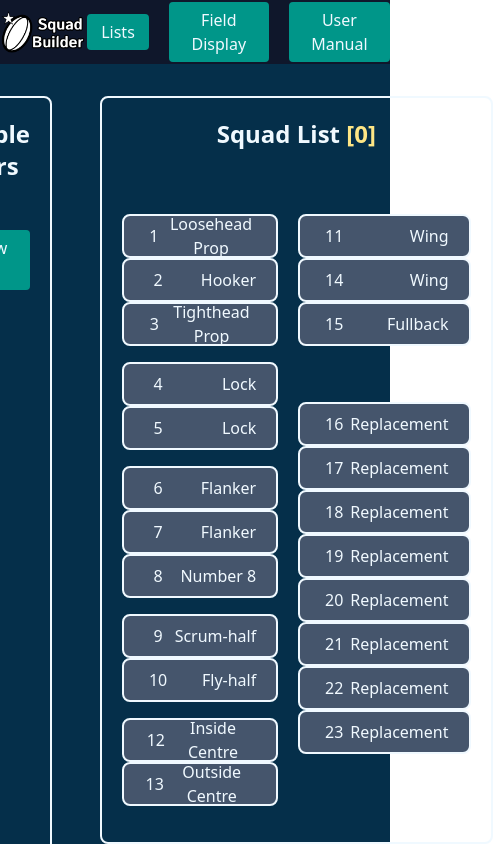
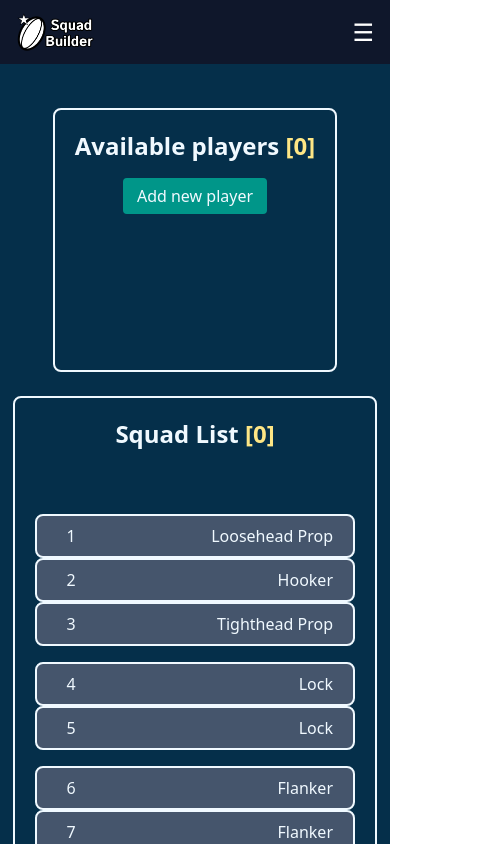
Before and after one commit to RenjiMW/team-list-v3, a React (Vite) app: page /lists in a window 390 px wide. Shown: the top 844 px of the page, 493 px wide, since content can reach past the window. Built offline with nearby package versions, Linux system fonts and the light colour scheme.

Commit message:
Adding responsivnes

```diff
--- a/src/components/Nav.jsx
+++ b/src/components/Nav.jsx
@@ -1,16 +1,22 @@
+import { useState } from "react";
 import { Link } from "react-router-dom";
 import Button from "./button-components/Button";
 import logo from "../assets/imgs/Logo1.png";
 
 function Nav() {
+  const [isOpen, setIsOpen] = useState(false);
+
   return (
-    <div className="flex justify-center items-center md:gap-10 lg:gap-120 xl:gap-150 h-16 w-full bg-slate-900">
-      <section className="flex justify-center items-center gap-5 ">
+    <nav className="flex justify-between items-center xl:justify-center xl:gap-150 h-16 w-full bg-slate-900 px-4 md:px-8">
+      {/* Logo */}
+      <section className="flex items-center">
         <Link to="/">
-          <img src={logo} alt="Logo" className="w-25" />
+          <img src={logo} alt="Logo" className="w-20" />
         </Link>
       </section>
-      <section className="flex justify-center items-center gap-5">
+
+      {/* Menu desktop */}
+      <section className="hidden xs:flex gap-5">
         <Button>
           <Link to="/lists">Lists</Link>
         </Button>
@@ -21,7 +27,32 @@ function Nav() {
           <Link to="/manual">User Manual</Link>
         </Button>
       </section>
-    </div>
+
+      {/* Hamburger (mobile only) */}
+      <div className="xs:hidden">
+        <button
+          className="text-white text-2xl"
+          onClick={() => setIsOpen(!isOpen)}
+        >
+          {isOpen ? "✖" : "☰"}
+        </button>
+      </div>
+
+      {/* Dropdown menu mobile */}
+      {isOpen && (
+        <section className="absolute top-16 right-0 w-48 bg-slate-800 flex flex-col items-start p-4 gap-3 xs:hidden rounded-b-lg shadow-lg">
+          <Button onClick={() => setIsOpen(false)}>
+            <Link to="/lists">Lists</Link>
+          </Button>
+          <Button onClick={() => setIsOpen(false)}>
+            <Link to="/field">Field Display</Link>
+          </Button>
+          <Button onClick={() => setIsOpen(false)}>
+            <Link to="/manual">User Manual</Link>
+          </Button>
+        </section>
+      )}
+    </nav>
   );
 }
 
--- a/src/components/list-components/AvailablePlayers.jsx
+++ b/src/components/list-components/AvailablePlayers.jsx
@@ -42,7 +42,7 @@ function AvailablePlayers({ addPlayer }) {
   }
 
   return (
-    <div className="w-md h-full text-center border-2 rounded-lg p-5">
+    <div className="max-w-md md:min-h-[748px] text-center border-2 rounded-lg p-5 m-3 lg:m-0">
       <h1 className="font-bold text-2xl">
         Available players{" "}
         <span className="text-amber-200">[{visiblePlayersQty}]</span>
@@ -71,7 +71,7 @@ function AvailablePlayers({ addPlayer }) {
           <ul
             ref={provided.innerRef}
             {...provided.droppableProps}
-            className="flex flex-col items-center h-152 overflow-y-auto"
+            className="flex flex-col items-center min-h-30 lg:h-full overflow-y-auto"
           >
             {visibleAvailable.map((player, index) => (
               <Draggable key={player.id} draggableId={player.id} index={index}>
--- a/src/components/list-components/SquadList.jsx
+++ b/src/components/list-components/SquadList.jsx
@@ -36,15 +36,15 @@ function SquadList() {
   /////////////////////////////////////////
   /// JSX return
   return (
-    <div className="w-2xl h-full text-center border-2 rounded-lg p-5">
+    <div className="max-w-md lg:max-w-2xl min-h-[748px] text-center border-2 rounded-lg p-5 m-3 lg:m-0">
       <h1 className="font-bold text-2xl">
         Squad List <span className="text-amber-200">[{currentSquadSize}]</span>
       </h1>
 
       <div className="my-16 "></div>
 
-      <ul className="flex justify-around gap-5">
-        <div className="w-1/2">
+      <ul className="flex flex-col lg:flex-row justify-around lg:gap-2 xl:gap-5">
+        <div className="w-80 lg:w-70">
           <div className="mb-4">
             {firstRow.map((slot, index) => (
               <Slot slot={slot} key={slot.slotId} index={index} />
@@ -76,7 +76,7 @@ function SquadList() {
           </div>
         </div>
 
-        <div className="w-1/2">
+        <div className="w-80 lg:w-70">
           <div className="mb-14">
             {wingers.map((slot, index) => (
               <Slot slot={slot} key={slot.slotId} index={index} />
--- a/src/index.css
+++ b/src/index.css
@@ -1,6 +1,8 @@
 @import "tailwindcss";
 
 @theme {
+  --breakpoint-xs: 30rem;
+
   --color-midnight: #121063;
   --color-tahiti: #3ab7bf;
   --color-bermuda: #78dcca;
--- a/src/pages/Lists.jsx
+++ b/src/pages/Lists.jsx
@@ -102,7 +102,7 @@ function Lists() {
         <div>
           <Nav />
           <DragDropContext onDragEnd={onDragEnd}>
-            <div className="flex justify-center gap-12 py-8">
+            <div className="flex flex-col md:flex-row justify-center items-center md:items-start lg:gap-3 xl:gap-12 py-8">
               <AvailablePlayers addPlayer={handleAddPlayer} />
               <SquadList />
             </div>
```
